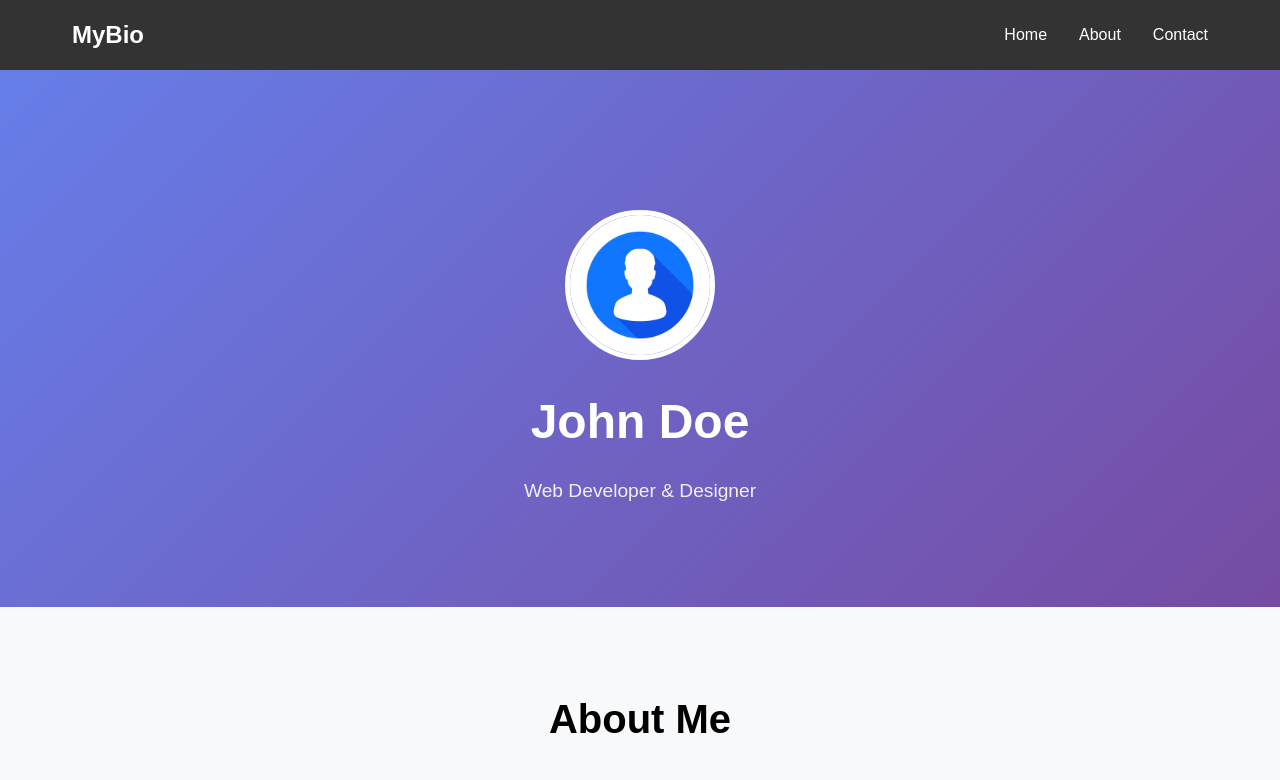
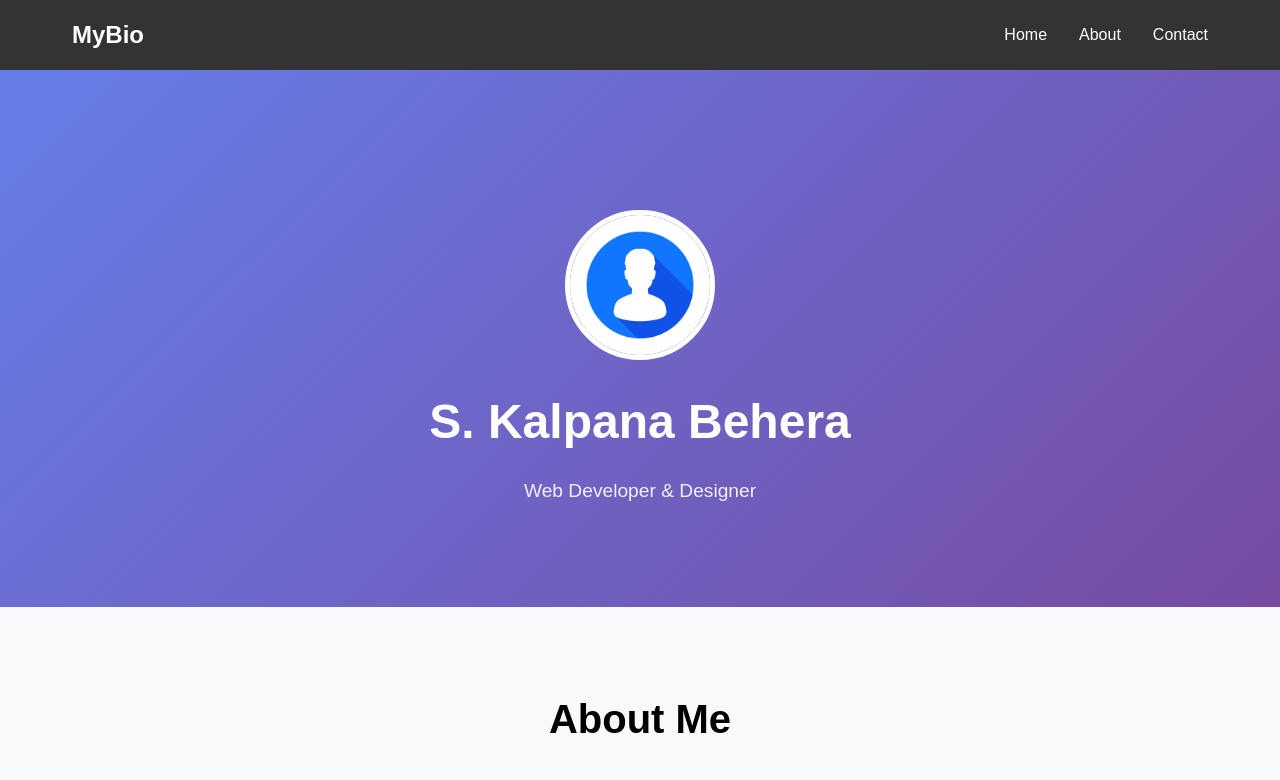
Before and after one commit to kalpana17behera/Biopage, a plain HTML site: page index.html in a window 1280 px wide. Shown: the top 780 px of the page. Drawn offline with Linux system fonts and the light colour scheme.

Commit message:
Update index.html

```diff
--- a/index.html
+++ b/index.html
@@ -21,7 +21,7 @@
     <section id="home" class="hero">
         <div class="hero-content">
             <img src="./profile (1).jpg" alt="Profile Picture" class="profile-img">
-            <h1>John Doe</h1>
+            <h1>S. Kalpana Behera</h1>
             <p>Web Developer & Designer</p>
         </div>
     </section>
```
